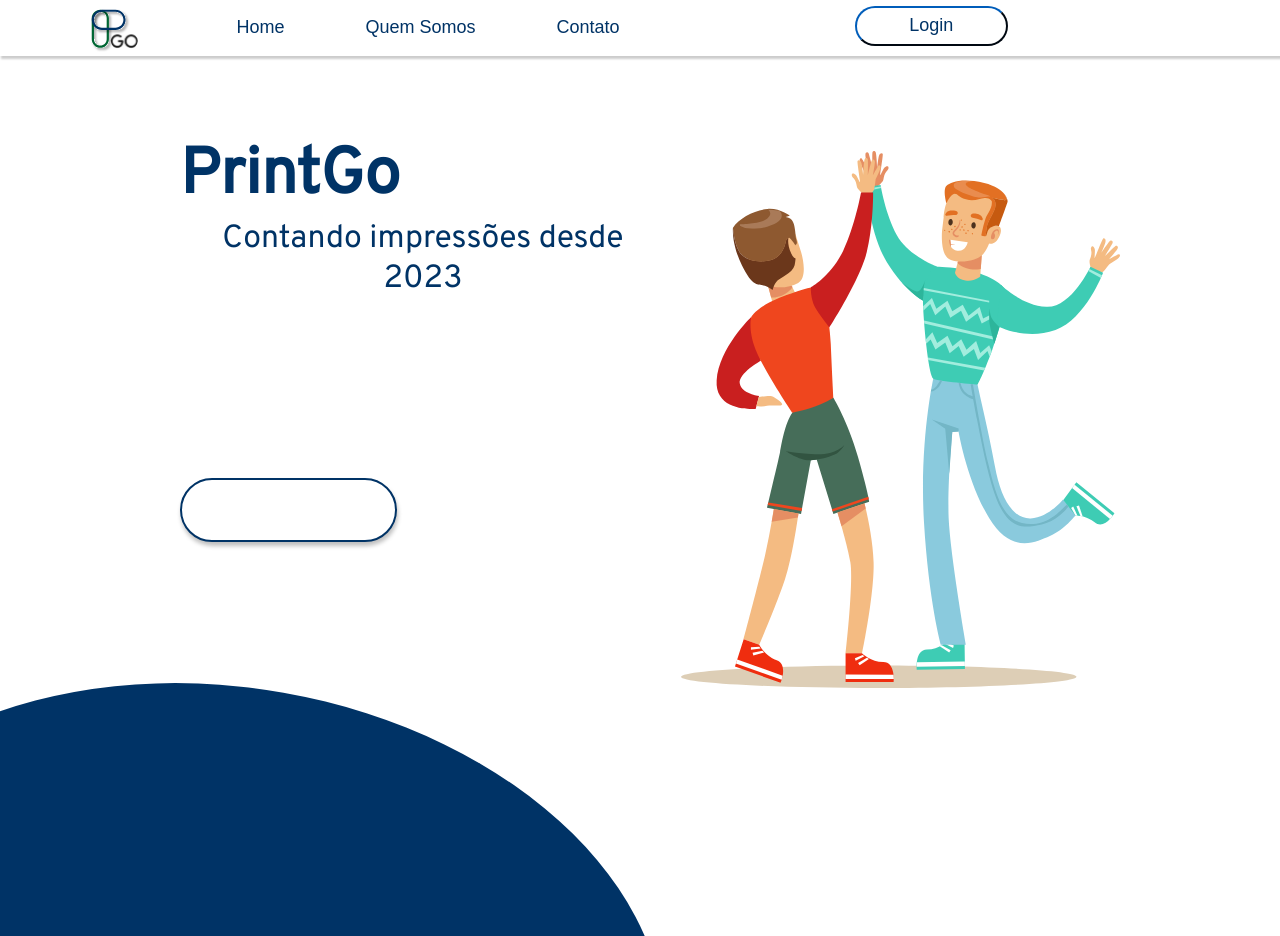
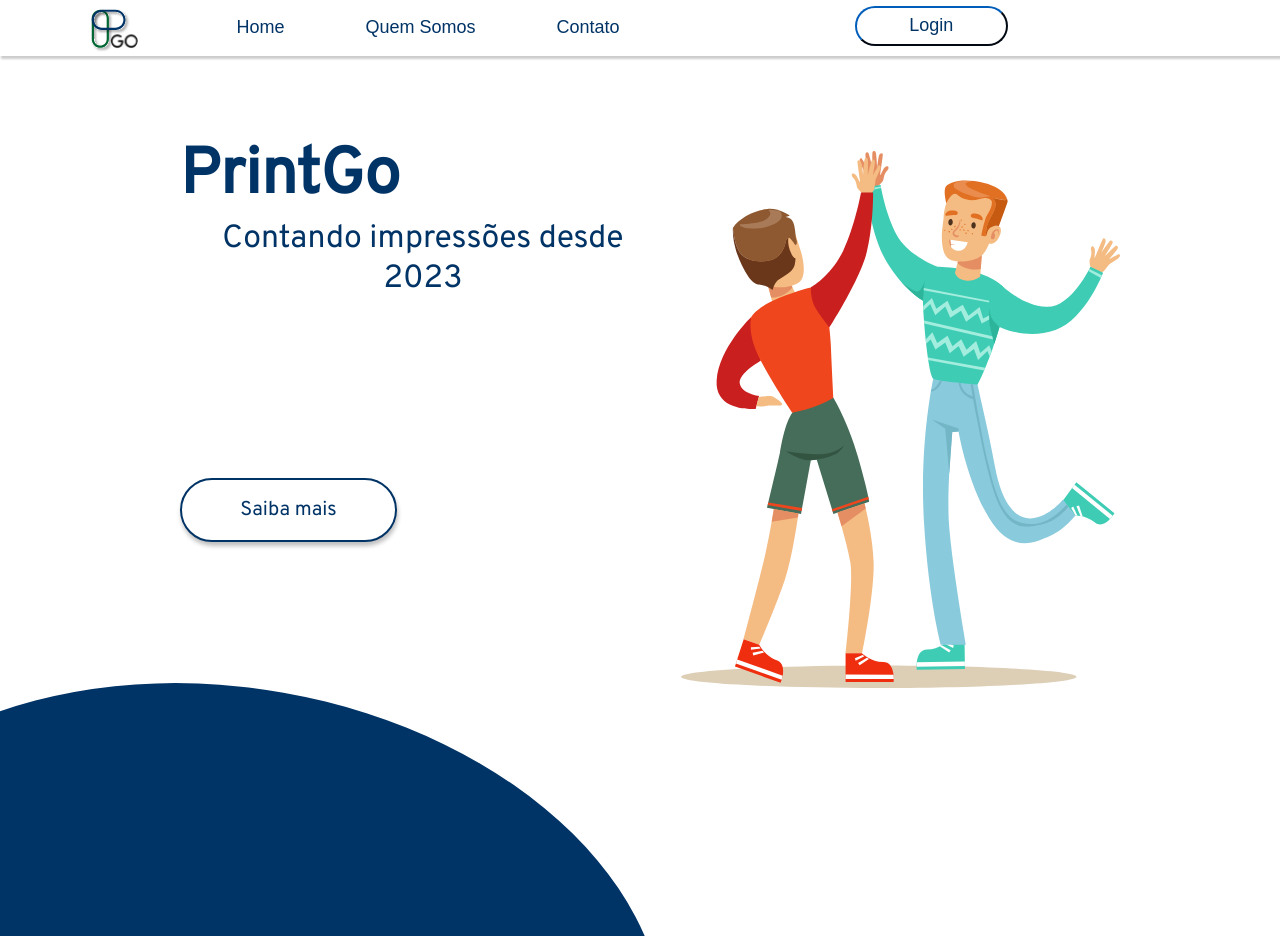
Before and after one commit to fga-eps-mds/2023.2-PrintGo-FrontEnd, a React (Create React App) app: page / in a window 1280 px wide. Built offline with nearby package versions, Linux system fonts and the light colour scheme; no server answers.

Commit message:
corrigndo css e importe de testes
Co-authored-by: Guilherme Fernandes <guilhermedfs11@gmail.com>
Co-authored-by: AntonioRangelC <antonio.rangel.02@gmail.com>
Co-authored-by: vitordiniz25 <vitordiniz25@gmail.com>

```diff
--- a/src/style/pages/home.css
+++ b/src/style/pages/home.css
@@ -77,7 +77,7 @@
 }
 
 #saibamais {
-  color: #fff;
+  color: #036;
   text-decoration: none;
 }
 
```
Also changed, not shown: 1 other file (tests, documents, lock files or other folders).
